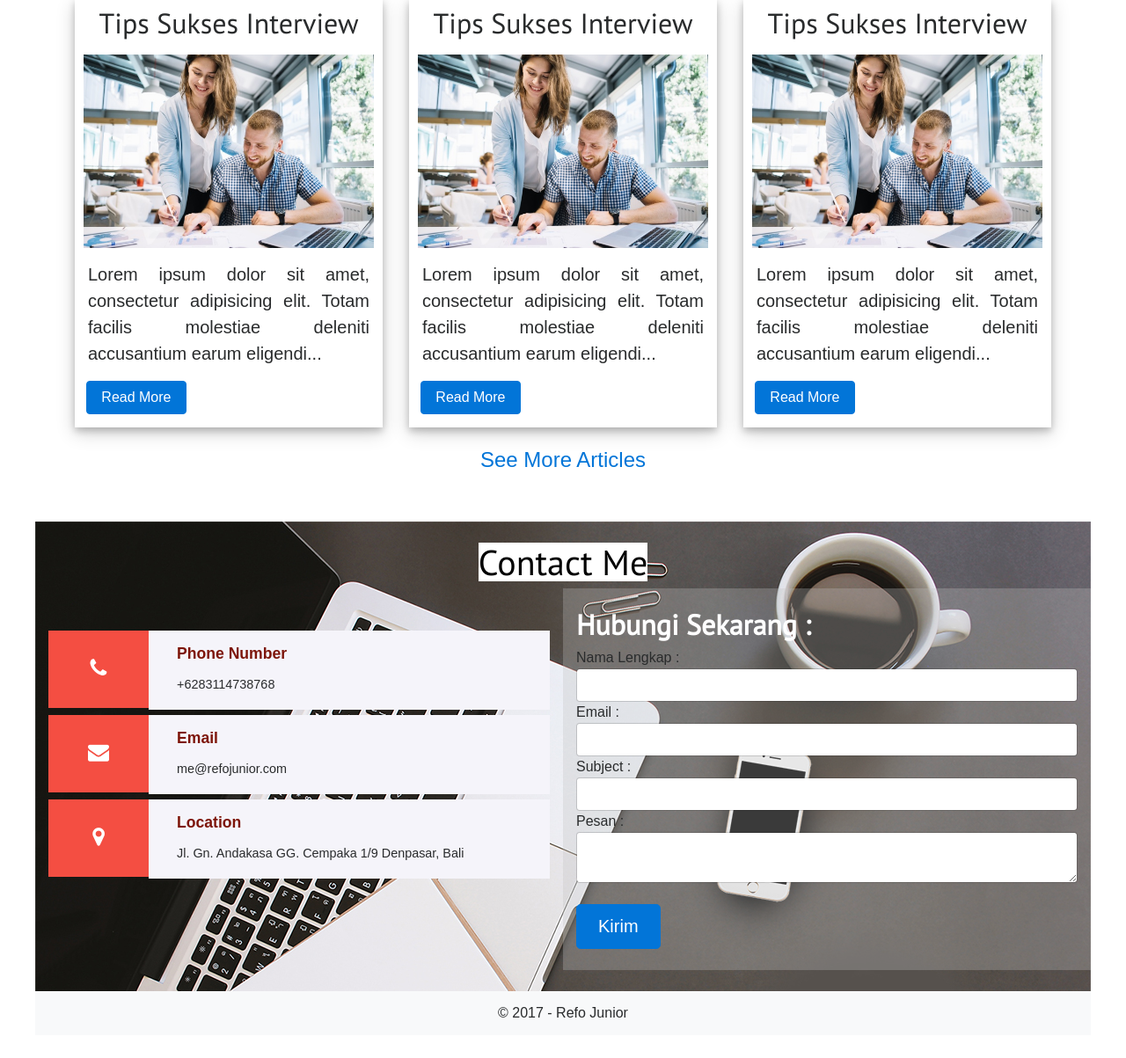
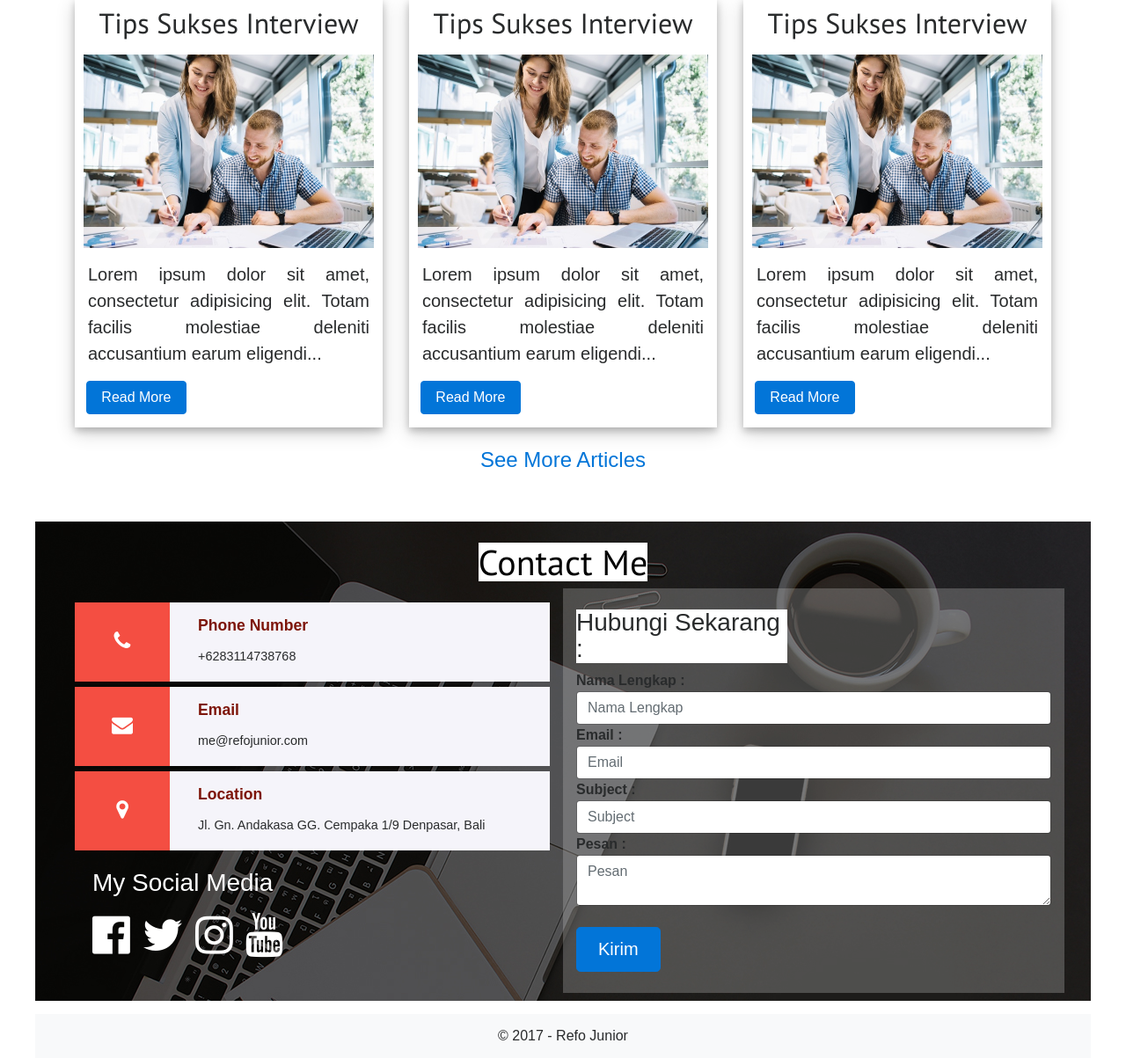
Before and after one commit to citrawarna/refojunior, a PHP site: page / in a window 1280 px wide. Shown: the part 2229-3432 px from the top of the page at 88% size. Before the commit the page ends 3386 px from the top, so only its background shows below. Run offline with PHP 8.4, Linux system fonts and the light colour scheme; some libraries are stand-ins or nearby versions; some web fonts are replaced.

Commit message:
commit malam di wc

```diff
--- a/index.php
+++ b/index.php
@@ -211,16 +211,16 @@
 	<div class="row">
 		<div class="container-fluid">
 		    <div class="row" id="contact">
-				<img src="img/contact2.jpg" class="img-contact" alt="bg-img">
+				<img src="img/contact-.jpg" class="img-contact" alt="bg-img">
 				<div class="col-lg-12 col-md-12 col-xs-12 absolute" >
 				      <br>
 				      <div class="row justify-content-center">
 				      	<h1 style="color:black; background:white">Contact Me</h1>
 				      </div>
+					<div class="container">
+						<div class="row">
+							<div class="col-lg-6 col-md-6 ">
 
-					<div class="row">
-						<div class="col-lg-6 col-md-6 col-xs-6">
-							<div class="address">
 			                        <div class="address-grid">
 			                            <div class="address-left">
 			                                <span class="fa fa-phone" aria-hidden="true"></span>
@@ -230,7 +230,7 @@
 			                                <p>+6283114738768</p>
 			                            </div>
 			                            <br><br>
-		                        </div>
+
 								</div>
 								<div class="address">
 			                        <div class="address-grid">
@@ -256,24 +256,34 @@
 			                            <br><br><br>
 			                        </div>
 								</div>
+								<br>
+								<div class="socmed">
+									<h3>My Social Media</h3>
+									<div class="fb"><a href="#"><i class="fa fa-facebook-official"></i></a></div>
+									<div class="twitter"><a href="#"><i class="fa fa-twitter"></i></a></div>
+									<div class="ig"><a href="#"><i class="fa fa-instagram"></i></a></div>
+									<div class="yt"><a href="#"><i class="fa fa-youtube"></i></a></div>
+
+								</div>
 							</div>
 
 							<div class="col-lg-6 col-md-6 col-xs-6 bg-contact">
 								<div class="contact-form">
 									<br>
-								<h2 style="font-weight:bold; color:white">Hubungi Sekarang : </h2>
-								Nama Lengkap :
-								<input type="text" class="form-control">
-								Email :
-								<input type="text" class="form-control">
-								Subject :
-								<input type="text" class="form-control">
-								Pesan :
-								<textarea class="form-control"></textarea>
+									<h3 style="background: white; width: 240px">Hubungi Sekarang : </h3>
+									<b>Nama Lengkap :</b>
+									<input type="text" class="form-control" placeholder="Nama Lengkap">
+									<b>Email :</b>
+									<input type="text" class="form-control" placeholder="Email">
+									<b>Subject :</b>
+									<input type="text" class="form-control" placeholder="Subject">
+									<b>Pesan :</b>
+									<textarea class="form-control" placeholder="Pesan"></textarea>
 									<br>
 									<input type="submit" class="btn btn-lg btn-primary" value="Kirim">
 									<br>
 									<br>
+								</div>
 							</div>
 						</div>
 					</div>
--- a/style.css
+++ b/style.css
@@ -187,7 +187,7 @@ h2{
 .address-left {
     float: left;
     width: 20%;
-    padding: 1.9em;
+    padding: 1.95em;
     text-align: center;
     background: #f44e42;
 }
@@ -336,3 +336,65 @@ h2{
     background-color:white;
     transform: translate(-50%, -50%);
 }
+
+.socmed{
+    color:white;
+    font-size: 50px;
+    margin-left: 20px
+}
+
+.fb {
+    color:white;
+    display: inline-block;
+}
+
+.fb a {
+    color:white;
+}
+
+.fb a:hover {
+    font-size: 50px;
+    color:#3b5998;
+}
+
+.twitter {
+    color:white;
+    display: inline-block;
+}
+
+.twitter a {
+    color:white;
+}
+
+.twitter a:hover {
+    font-size: 50px;
+    color:#0084b4;
+}
+
+.ig {
+    color:white;
+    display: inline-block;
+}
+
+.ig a {
+    color:white;
+}
+
+.ig a:hover {
+    font-size: 50px;
+    color:purple;
+}
+
+.yt {
+    color:white;
+    display: inline-block;
+}
+
+.yt a {
+    color:white;
+}
+
+.yt a:hover {
+    font-size: 50px;
+    color:red;
+}
```
Also changed, not shown: blog-read.php (+24 -14 lines), list-blog.php (+24 -14 lines), img/contact-.jpg (added). Lines whose indentation alone changed are shown as unchanged.
